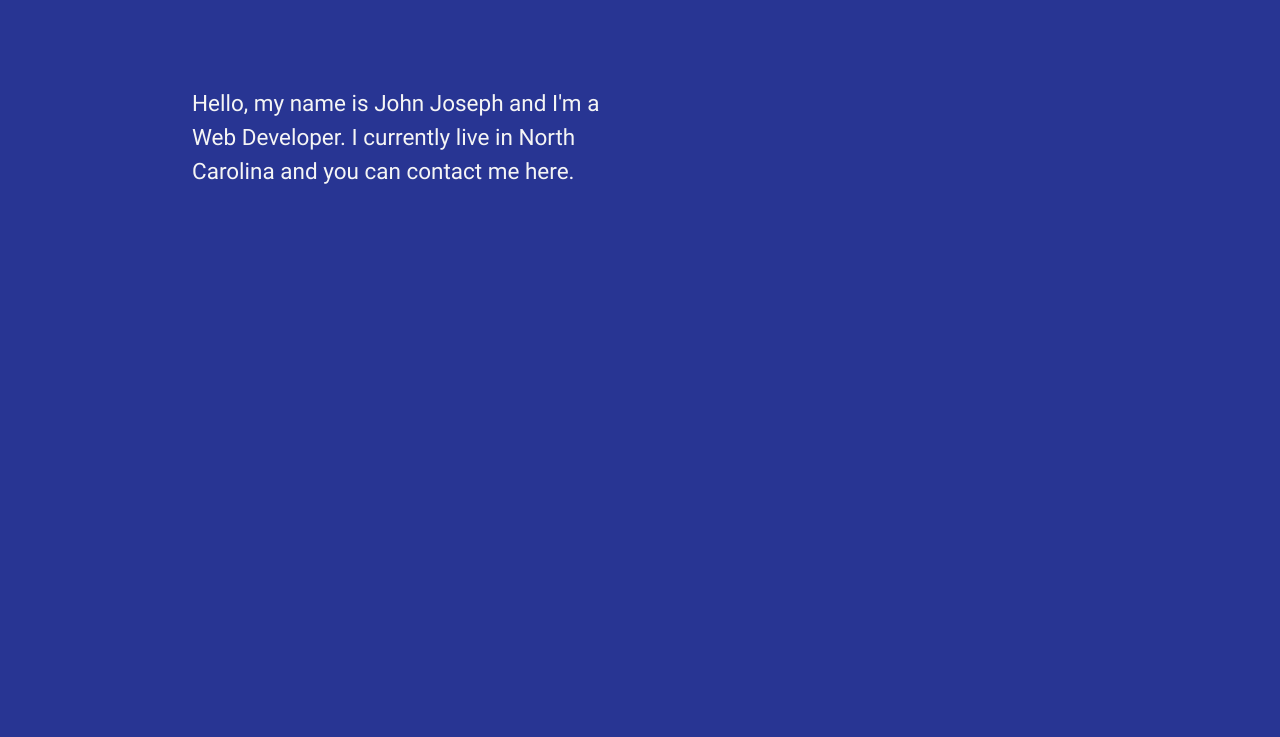
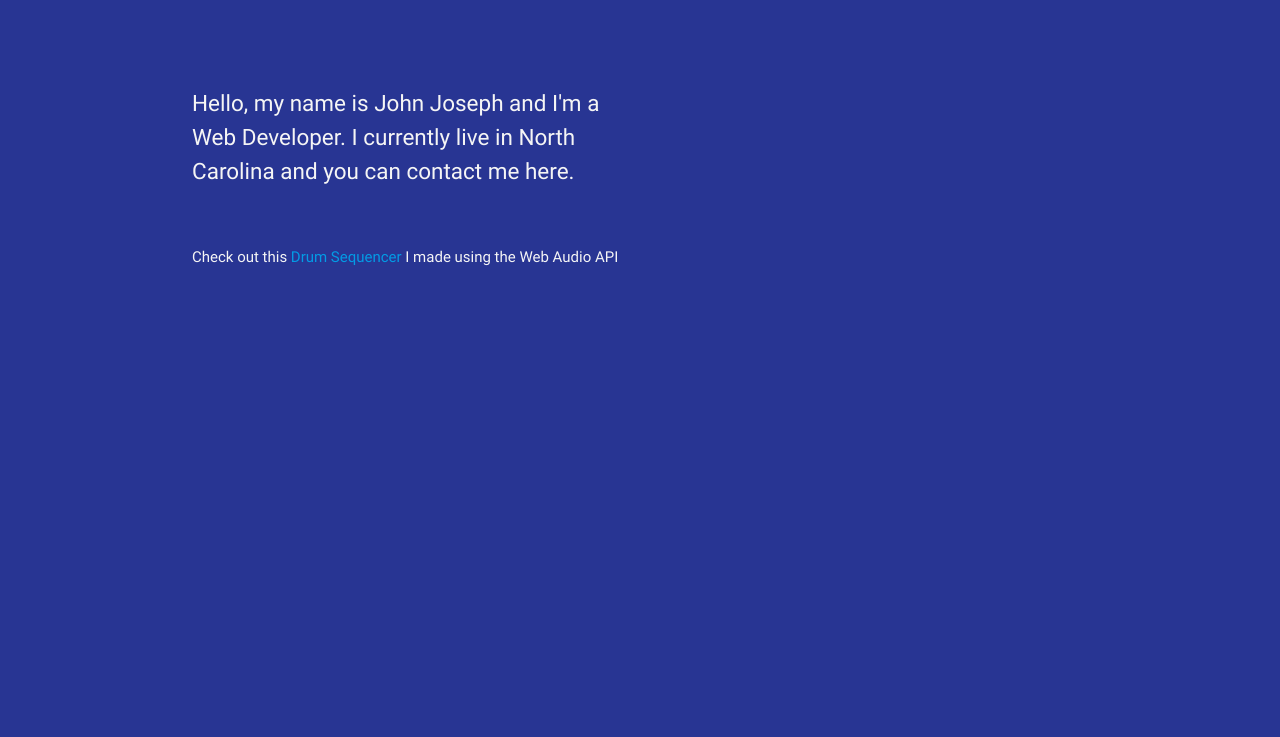
Before and after one commit to johnjoseph3/portfolio-2, a website: page dist/index.html in a window 1280 px wide. Shown: the top 737 px of the page. Drawn offline with nearby package versions, Linux system fonts and the light colour scheme.

Commit message:
Add link to sequencer.

```diff
--- a/dist/css/app.css
+++ b/dist/css/app.css
@@ -30,6 +30,10 @@ body {
 	color: grey-text text-lighten-4;
 }
 
+p {
+	color: #f5f5f5;
+}
+
 .bio {
 	font-size: 1.5rem;
 	margin-top: 20%
--- a/dist/index.html
+++ b/dist/index.html
@@ -18,7 +18,12 @@
 			<div class="container">
 				<div class="row">
 					<div class="col s6">
-						<p class="bio grey-text text-lighten-4">Hello, my name is John Joseph and I'm a Web Developer. I currently live in North Carolina and you can contact me here.</p>
+						<p class="bio">Hello, my name is John Joseph and I'm a Web Developer. I currently live in North Carolina and you can contact me here.</p>
+					</div>
+				</div>
+				<div class="row">
+					<div class="col s10">
+						<p>Check out this <a href="http://sequencer.johnjoseph.me">Drum Sequencer</a> I made using the Web Audio API</p>
 					</div>
 				</div>
 			</div>
@@ -31,35 +36,6 @@
 				</div>
 			</div>
 		</footer>
-
-	<!-- NAV -->
-	<!-- <nav>
-	<div class="nav-wrapper">
-	<a href="#!" class="brand-logo">John Joseph</a>
-	<a href="#" data-activates="mobile-menu" class="button-collapse"><i class="material-icons">menu</i></a>
-	<ul class="right hide-on-med-and-down">
-	<li><a href="sequencer">Sequencer</a></li>
-	<li>
-	<a href="https://github.com/johnjoseph3"><i class="fa fa-2x fa-github" aria-hidden="true"></i></a>
-	</li>
-	<li>
-	<a href="https://www.linkedin.com/in/john-joseph-564732103"><i class="fa fa-2x fa-linkedin" aria-hidden="true"></i></a>
-	</li>
-	</ul>
-	<ul class="side-nav" id="mobile-menu">
-	<li><a href="sequencer">Sequencer</a></li>
-	<li><a href="https://github.com/johnjoseph3">Github</a></li>
-	<li><a href="https://www.linkedin.com/in/john-joseph-564732103">Linkedin</li>
-	</ul>
-	</div>
-	</nav> -->
-
-
-
-
-	<!-- <div class="jj-photo-container thumbnail">
-	<img src="johnjoseph-min.jpg" alt="Picture of site author"></img>
-	</div> -->
 	<script type="text/javascript" src="https://code.jquery.com/jquery-2.1.1.min.js"></script>
 	<script src="js/materialize.min.js" type="text/javascript"></script>
 	<script src="js/main.js" type="text/javascript"></script>
```
